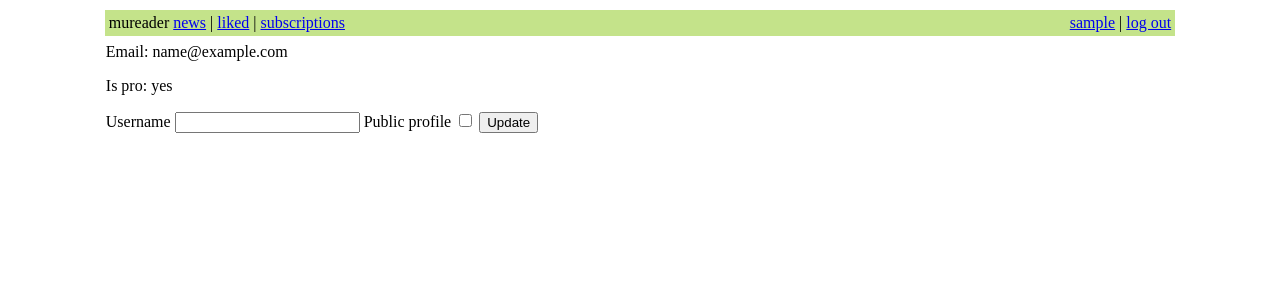
After one commit to ibz/usocial, a Flask app: template mureader/templates/user/me.html in a window 1280 px wide. The commit adds this page. Shown: the top 300 px of the page. Run offline with Flask 2, Linux system fonts and the light colour scheme; tables that the repository leaves empty hold one stand-in row (values such as "Sample post"); the template is opened without the code that fills it: values that come from a table or form of the project are taken from there, most other values are stand-ins (such as "Sample title", 1, 10 or a date in 2020); parts of the project's set-up code (start-up, migrations or seed data) failed here and were passed over.

Commit message:
Edit profile and log in with username.

```diff
--- a/mureader/forms.py
+++ b/mureader/forms.py
@@ -1,15 +1,19 @@
 from flask_wtf import FlaskForm
-from wtforms import PasswordField, SelectField, StringField
+from wtforms import BooleanField, PasswordField, SelectField, StringField
 
 class EmailForm(FlaskForm):
     email = StringField("Your email address")
 
 class LoginForm(FlaskForm):
-    email = StringField("Your email address")
+    email_or_username = StringField("Your email address or username")
     token_or_password = PasswordField("Your one-time token or password")
 
 class NewPasswordForm(FlaskForm):
     new_password = PasswordField("Your new password")
+
+class ProfileForm(FlaskForm):
+    username = StringField("Username")
+    public_profile = BooleanField("Public profile")
 
 class FollowWebsiteForm(FlaskForm):
    url = StringField("URL of the website to follow")
--- a/mureader/models.py
+++ b/mureader/models.py
@@ -15,9 +15,11 @@ class User(db.Model):
     email = db.Column(db.String(255), unique=True, nullable=False)
     email_confirmed = db.Column(db.Boolean, nullable=False, default=False)
     username = db.Column(db.String(255), unique=True)
+    public_profile = db.Column(db.Boolean, nullable=False, default=False)
     otp_secret = db.Column(db.String(16))
     password = db.Column(db.String(255))
     registered_on = db.Column(db.DateTime, nullable=False)
+    is_pro = db.Column(db.Boolean, nullable=False, default=False)
 
     subscriptions = db.relationship('Subscription')
 
--- a/mureader/templates/base.html
+++ b/mureader/templates/base.html
@@ -120,7 +120,8 @@
                     </td>
                     <td style="text-align: right;">
                         {% if user %}
-                            {{ user.display_name }} | <a href="{{ url_for('user.logout') }}">log out</a>
+                            <a href="{{ url_for('user.me') }}">{{ user.display_name }}</a> |
+                            <a href="{{ url_for('user.logout') }}">log out</a>
                         {% else %}
                             <a href="{{ url_for('user.login') }}">log in</a>
                         {% endif %}
--- a/mureader/templates/user/login.html
+++ b/mureader/templates/user/login.html
@@ -2,8 +2,8 @@
 {% block content %}
     <form method="POST">
         {{ form.hidden_tag() }}
-        {{ form.email.label }}
-        {{ form.email }}
+        {{ form.email_or_username.label }}
+        {{ form.email_or_username }}
         {{ form.token_or_password.label }}
         {{ form.token_or_password }}
         <button type="submit">Log in</button>
--- /dev/null
+++ b/mureader/templates/user/me.html
@@ -0,0 +1,14 @@
+{% extends "base.html" %}
+{% block content %}
+<p>Email: {{ user.email }}</p>
+<p>Is pro: {% if user.is_pro %}yes{% else %}no{% endif %}</p>
+<form method="POST">
+    <input id="jwt_csrf_token" name="jwt_csrf_token" type="hidden" value="{{ jwt_csrf_token }}">
+    {{ form.hidden_tag() }}
+    {{ form.username.label }}
+    {{ form.username }}
+    {{ form.public_profile.label }}
+    {{ form.public_profile }}
+    <button type="submit">Update</button>
+</form>
+{% endblock %}
```
Also changed, not shown: mureader/views/user.py (+33 -10 lines).
